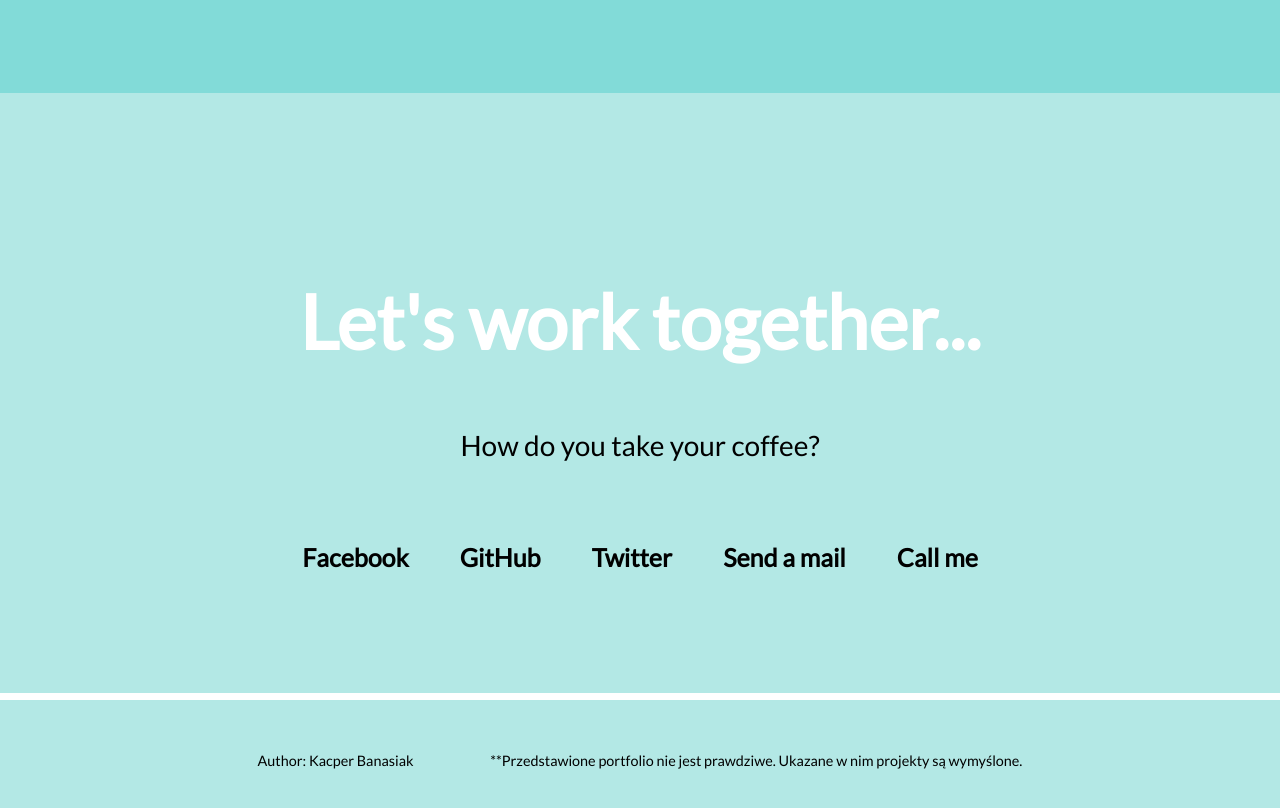
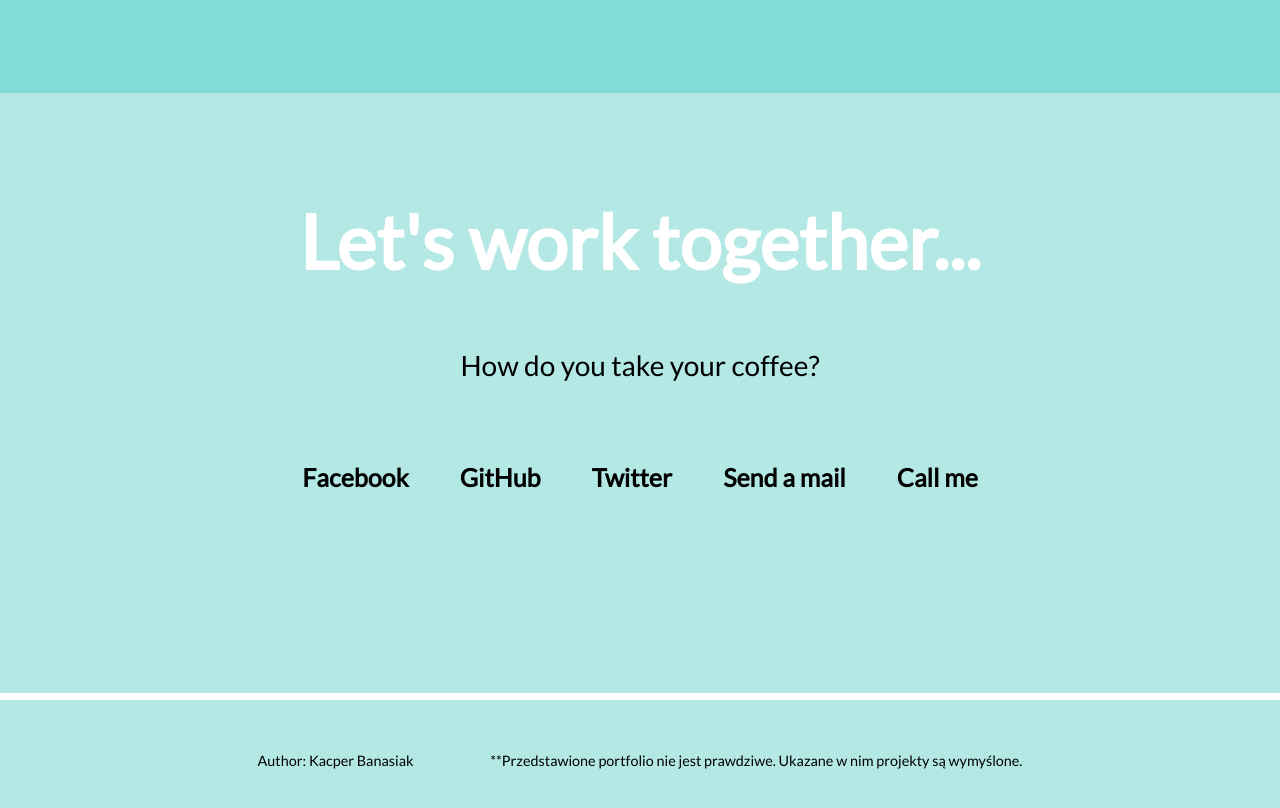
Before and after one commit to wackomagiciann/Portfolio-CSS-HTML, a plain HTML site: page index.html in a window 1280 px wide. Shown: the part 2551-3359 px from the top of the page. Drawn offline with Linux system fonts and the light colour scheme.

Commit message:
Poprawka responsywnosci na ostatnim ekranie

```diff
--- a/css/styles.css
+++ b/css/styles.css
@@ -170,10 +170,10 @@ body {
 .box-3 {
     display: block;
     width: auto;
-    height: 40vh;
+    height: 50vh;
     background-color: #B3E8E5;
     margin: 0;
-    padding: 15vh 5vh 20vh 5vh;
+    padding: 5vh 5vh 20vh 5vh;
     text-align: center;
 }
 
```
